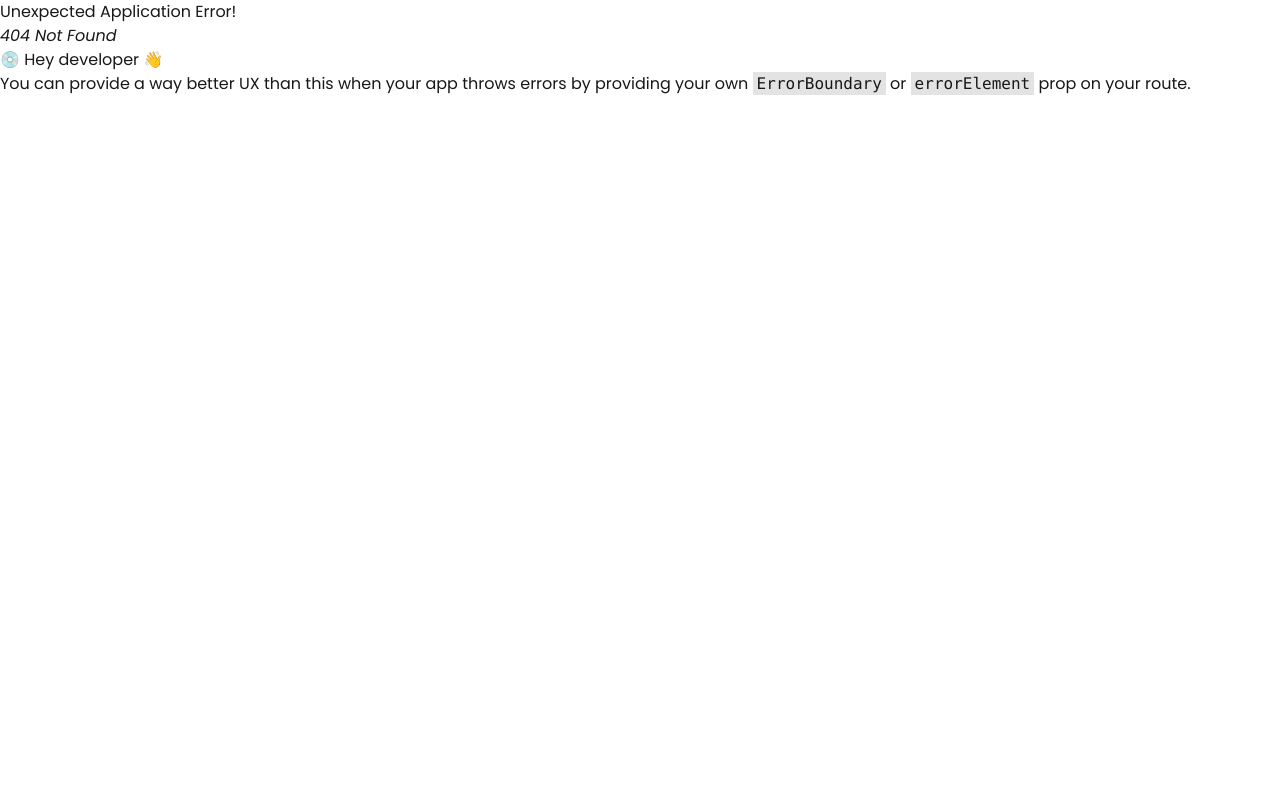
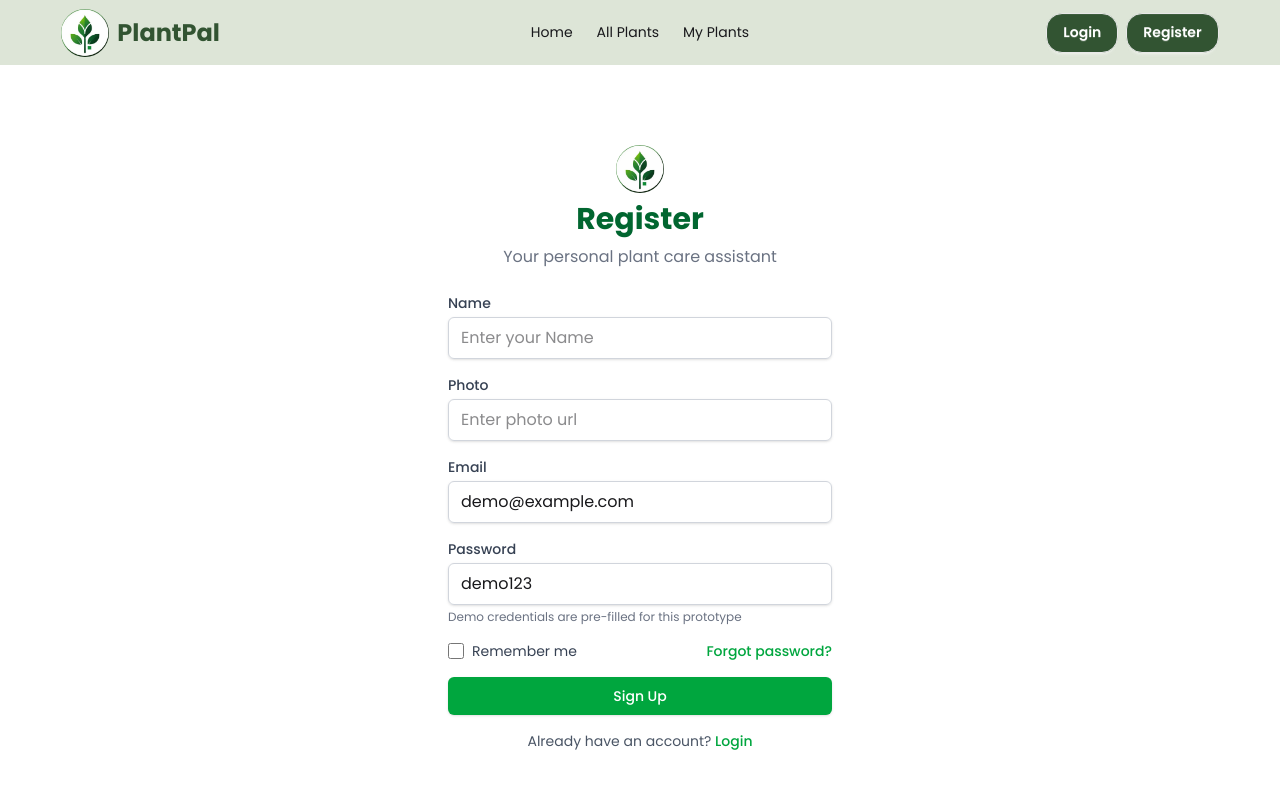
Before and after one commit to yeasinfohad347/plant-care, a React (Vite) app: page /register in a window 1280 px wide. Before the commit this address had no page. Shown: the top 788 px of the page. Built offline with nearby package versions, Linux system fonts and the light colour scheme.

Commit message:
add login and register page on UI

```diff
--- a/package.json
+++ b/package.json
@@ -11,6 +11,7 @@
   },
   "dependencies": {
     "@tailwindcss/vite": "^4.1.7",
+    "firebase": "^11.8.0",
     "react": "^19.1.0",
     "react-dom": "^19.1.0",
     "react-router": "^7.6.0",
--- a/src/Components/Header/Navbar.jsx
+++ b/src/Components/Header/Navbar.jsx
@@ -1,6 +1,6 @@
 import React from "react";
 import logo from "../../assets/logo.png";
-import { NavLink } from "react-router";
+import { Link, NavLink } from "react-router";
 
 const Navbar = () => {
   return (
@@ -63,8 +63,8 @@ const Navbar = () => {
           </ul>
         </div>
         <div className="navbar-end gap-2">
-          <a className="btn bg-[#325432] text-white rounded-2xl">Login</a>
-          <a className="btn bg-[#325432] text-white rounded-2xl">Register</a>
+          <Link to='/login' className="btn bg-[#325432] text-white rounded-2xl">Login</Link>
+          <Link to='/register' className="btn bg-[#325432] text-white rounded-2xl">Register</Link>
         </div>
       </div>
     </div>
--- /dev/null
+++ b/src/Pages/Login.jsx
@@ -0,0 +1,89 @@
+import React from "react";
+import logo from "../assets/logo.png"
+
+const Login = () => {
+  return (
+    <div className="space-y-6 max-w-sm mx-auto my-20">
+      <div className="text-center space-y-2">
+        <div className="flex justify-center ">
+          <img
+            src={logo}
+            className="h-12 w-12 rounded-[50%] bg-[#348553]"
+            alt=""
+          />
+        </div>
+        <h1 className="text-3xl font-bold text-green-800">Login</h1>
+        <p className="text-gray-500">Your personal plant care assistant</p>
+      </div>
+
+      <form className="space-y-4">
+        <div>
+          <label className="block text-sm font-medium text-gray-700">
+            Email
+          </label>
+          <input
+            type="email"
+            className="mt-1 block w-full px-3 py-2 border border-gray-300 rounded-md shadow-sm focus:outline-none focus:ring-2 focus:ring-green-500 focus:border-green-500"
+            defaultValue="demo@example.com"
+          />
+        </div>
+
+        <div>
+          <label className="block text-sm font-medium text-gray-700">
+            Password
+          </label>
+          <input
+            type="text"
+            className="mt-1 block w-full px-3 py-2 border border-gray-300 rounded-md shadow-sm focus:outline-none focus:ring-2 focus:ring-green-500 focus:border-green-500"
+            defaultValue="demo123"
+          />
+          <p className="text-xs text-gray-500 mt-1">
+            Demo credentials are pre-filled for this prototype
+          </p>
+        </div>
+
+        <div className="flex items-center justify-between">
+          <div className="flex items-center">
+            <input
+              type="checkbox"
+              className="h-4 w-4 text-green-600 focus:ring-green-500 border-gray-300 rounded"
+            />
+            <label className="ml-2 block text-sm text-gray-700">
+              Remember me
+            </label>
+          </div>
+
+          <div className="text-sm">
+            <a
+              href="#"
+              className="font-medium text-green-600 hover:text-green-500"
+            >
+              Forgot password?
+            </a>
+          </div>
+        </div>
+
+        <div>
+          <button className="w-full flex justify-center py-2 px-4 border border-transparent rounded-md shadow-sm text-sm font-medium text-white bg-green-600 hover:bg-green-700 focus:outline-none focus:ring-2 focus:ring-offset-2 focus:ring-green-500">
+            Sign in
+          </button>
+        </div>
+
+        <div className="text-center">
+          <p className="text-sm text-gray-600">
+            Don't have an account?
+            <a
+              href="#"
+              className="font-medium text-green-600 hover:text-green-500"
+            >
+              {" "}
+              Register
+            </a>
+          </p>
+        </div>
+      </form>
+    </div>
+  );
+};
+
+export default Login;
--- /dev/null
+++ b/src/Pages/Register.jsx
@@ -0,0 +1,110 @@
+import React from "react";
+import logo from "../assets/logo.png"
+import { Link } from "react-router";
+
+const Register = () => {
+  return (
+    <div className="space-y-6 max-w-sm mx-auto my-20">
+      <div className="text-center space-y-2">
+        <div className="flex justify-center ">
+          <img
+            src={logo}
+            className="h-12 w-12 rounded-[50%] bg-[#348553]"
+            alt=""
+          />
+        </div>
+        <h1 className="text-3xl font-bold text-green-800">Register</h1>
+        <p className="text-gray-500">Your personal plant care assistant</p>
+      </div>
+
+      <form className="space-y-4">
+        <div>
+          <label className="block text-sm font-medium text-gray-700">
+            Name
+          </label>
+          <input
+            type="text"
+            className="mt-1 block w-full px-3 py-2 border border-gray-300 rounded-md shadow-sm focus:outline-none focus:ring-2 focus:ring-green-500 focus:border-green-500"
+            placeholder="Enter your Name"
+          />
+        </div>
+        <div>
+          <label className="block text-sm font-medium text-gray-700">
+            Photo
+          </label>
+          <input
+            type="url"
+            className="mt-1 block w-full px-3 py-2 border border-gray-300 rounded-md shadow-sm focus:outline-none focus:ring-2 focus:ring-green-500 focus:border-green-500"
+            placeholder="Enter photo url"
+          />
+        </div>
+        <div>
+          <label className="block text-sm font-medium text-gray-700">
+            Email
+          </label>
+          <input
+            type="email"
+            className="mt-1 block w-full px-3 py-2 border border-gray-300 rounded-md shadow-sm focus:outline-none focus:ring-2 focus:ring-green-500 focus:border-green-500"
+            defaultValue="demo@example.com"
+          />
+        </div>
+
+        <div>
+          <label className="block text-sm font-medium text-gray-700">
+            Password
+          </label>
+          <input
+            type="text"
+            className="mt-1 block w-full px-3 py-2 border border-gray-300 rounded-md shadow-sm focus:outline-none focus:ring-2 focus:ring-green-500 focus:border-green-500"
+            defaultValue="demo123"
+          />
+          <p className="text-xs text-gray-500 mt-1">
+            Demo credentials are pre-filled for this prototype
+          </p>
+        </div>
+
+        <div className="flex items-center justify-between">
+          <div className="flex items-center">
+            <input
+              type="checkbox"
+              className="h-4 w-4 text-green-600 focus:ring-green-500 border-gray-300 rounded"
+            />
+            <label className="ml-2 block text-sm text-gray-700">
+              Remember me
+            </label>
+          </div>
+
+          <div className="text-sm">
+            <a
+              href="#"
+              className="font-medium text-green-600 hover:text-green-500"
+            >
+              Forgot password?
+            </a>
+          </div>
+        </div>
+
+        <div>
+          <button className="w-full flex justify-center py-2 px-4 border border-transparent rounded-md shadow-sm text-sm font-medium text-white bg-green-600 hover:bg-green-700 focus:outline-none focus:ring-2 focus:ring-offset-2 focus:ring-green-500">
+            Sign Up
+          </button>
+        </div>
+
+        <div className="text-center">
+          <p className="text-sm text-gray-600">
+            Already have an account?
+            <Link
+              to='/login'
+              className="font-medium text-green-600 hover:text-green-500"
+            >
+              {" "}
+              Login
+            </Link>
+          </p>
+        </div>
+      </form>
+    </div>
+  );
+};
+
+export default Register;
--- /dev/null
+++ b/src/fairbase/fairbase.init.js
@@ -0,0 +1,21 @@
+// Import the functions you need from the SDKs you need
+import { initializeApp } from "firebase/app";
+import { getAuth } from "firebase/auth";
+// TODO: Add SDKs for Firebase products that you want to use
+// https://firebase.google.com/docs/web/setup#available-libraries
+
+// Your web app's Firebase configuration
+const firebaseConfig = {
+  apiKey: "AIzaSyCNA-Tqw-sq8sadGC0K13bKYXc1VhNdkoY",
+  authDomain: "plant-care-tracker-6dcaf.firebaseapp.com",
+  projectId: "plant-care-tracker-6dcaf",
+  storageBucket: "plant-care-tracker-6dcaf.firebasestorage.app",
+  messagingSenderId: "618092916235",
+  appId: "1:618092916235:web:c9cdcb79d8669d8903210e"
+};
+
+// Initialize Firebase
+const app = initializeApp(firebaseConfig);
+
+// Initialize Firebase Authentication and get a reference to the service
+export const auth = getAuth(app);
```
Also changed, not shown: src/Routes/Routes.jsx (+11 -0 lines), 1 other file (tests, documents, lock files or other folders).
